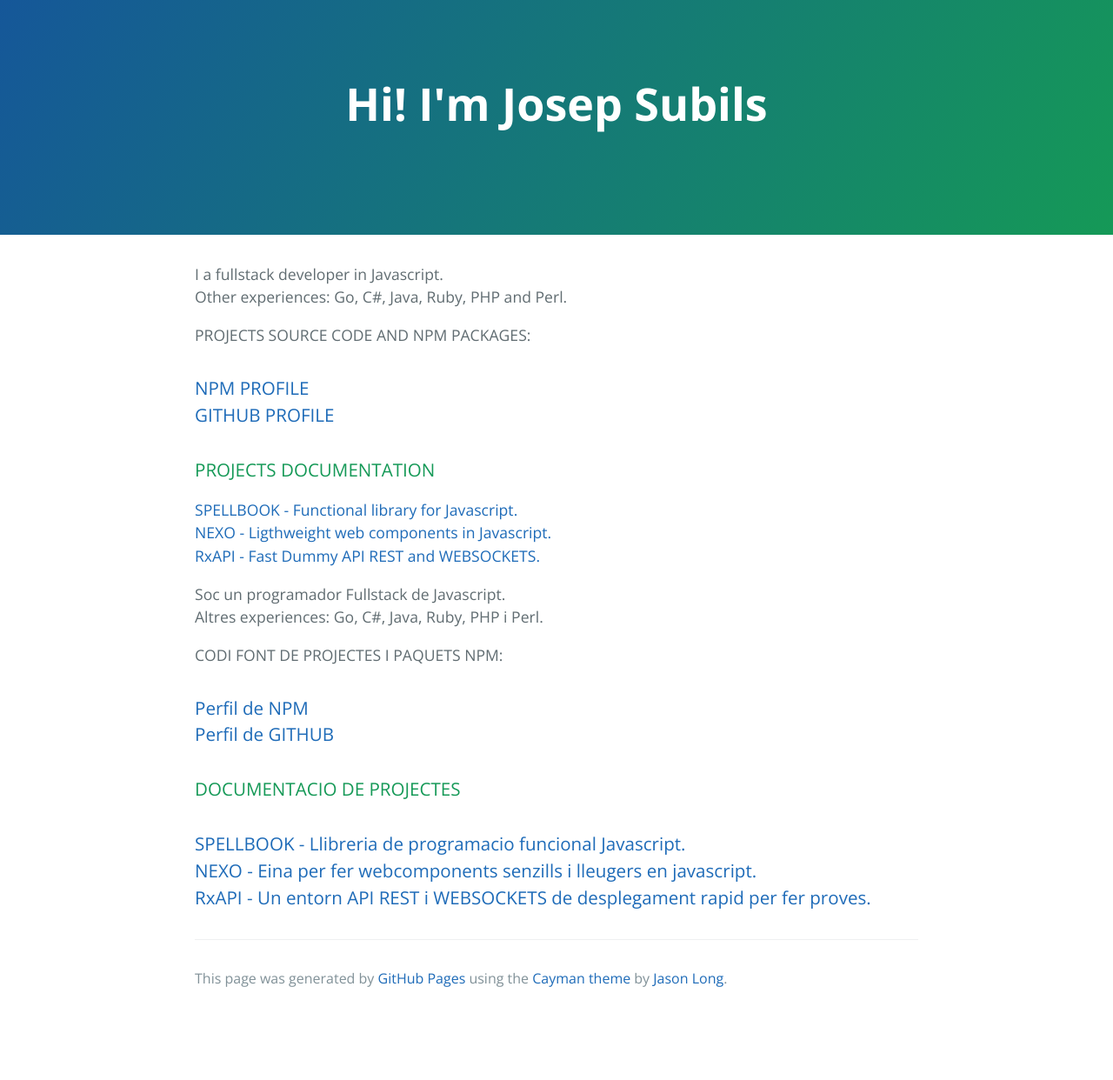
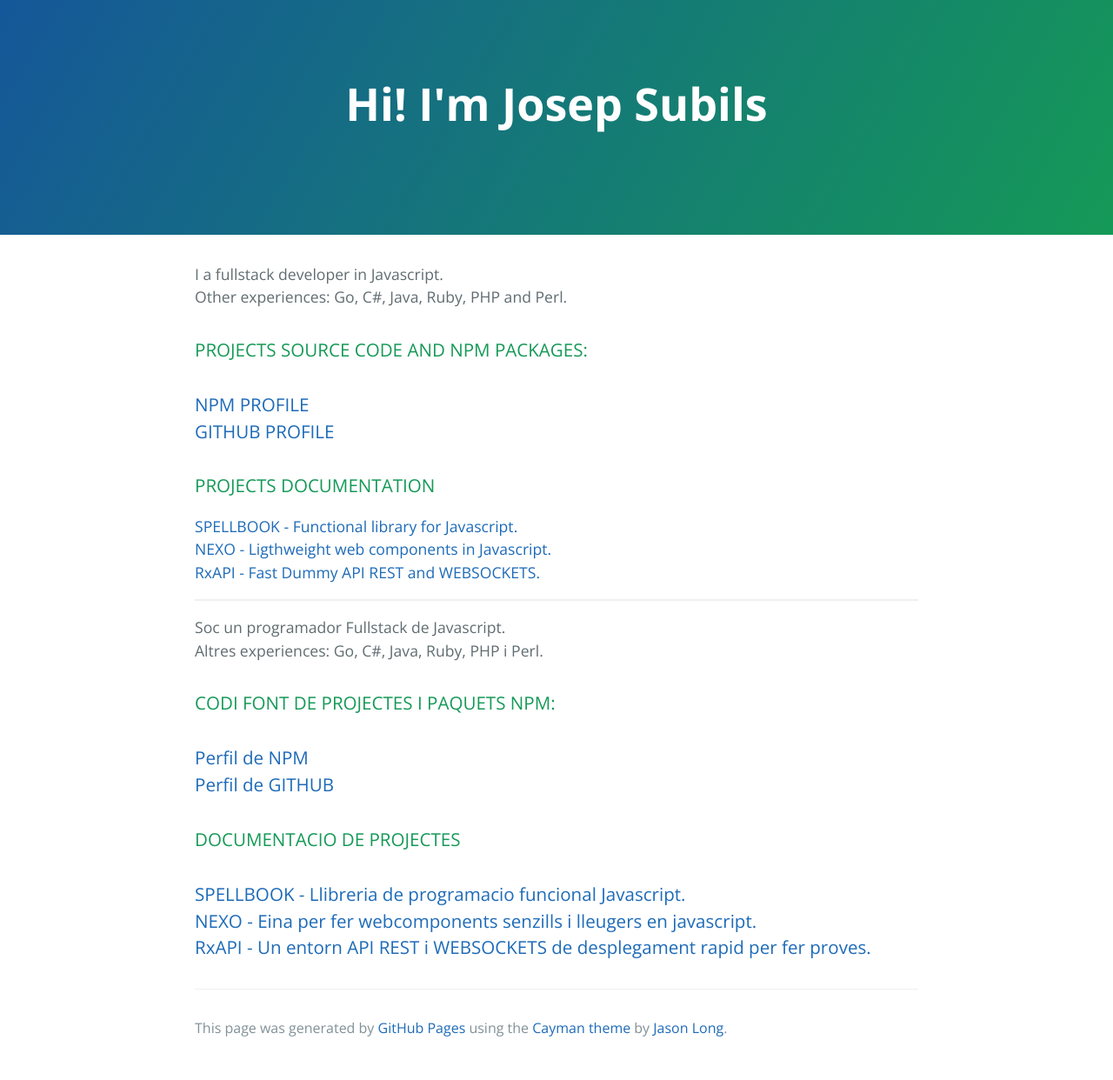
Before and after one commit to warlock/warlock.github.io, a Jekyll site: the page index.html, which Jekyll copies as it is, in a window 1280 px wide. Shown: the whole page at 87% size. Built offline with Jekyll 4.4.1, drawn with Linux system fonts in a browser that asks for light colours; before the commit the page ends 1185 px from its top, so only the background shows below that.

Commit message:
[Update] styles class

```diff
--- a/index.html
+++ b/index.html
@@ -19,15 +19,14 @@
       <p>I a fullstack developer in Javascript.<br>
         Other experiences: Go, C#, Java, Ruby, PHP and Perl.</p>
 
-      <a id="repo" class="anchor" href="#repo" aria-hidden="true"><span aria-hidden="true" class="octicon octicon-link"></span></a>PROJECTS SOURCE CODE AND NPM PACKAGES:<h3>
+      <h3><a id="repo" class="anchor" href="#repo" aria-hidden="true"><span aria-hidden="true" class="octicon octicon-link"></span></a>PROJECTS SOURCE CODE AND NPM PACKAGES:<h3>
 
       <p>
         <a href="https://www.npmjs.com/%7Ejosep">NPM PROFILE</a><br>
         <a href="https://github.com/warlock">GITHUB PROFILE</a>
       </p>
 
-      <h3>
-      <a id="projects-documentation" class="anchor" href="#projects-documentation" aria-hidden="true"><span aria-hidden="true" class="octicon octicon-link"></span></a>PROJECTS DOCUMENTATION</h3>
+      <h3><a id="projects-documentation" class="anchor" href="#projects-documentation" aria-hidden="true"><span aria-hidden="true" class="octicon octicon-link"></span></a>PROJECTS DOCUMENTATION</h3>
 
       <p>
         <a href="http://www.spellbook.io">SPELLBOOK - Functional library for Javascript.</a><br>
@@ -35,18 +34,19 @@
         <a href="https://warlock.gitbooks.io/rxapi/content">RxAPI - Fast Dummy API REST and WEBSOCKETS.</a>
       </p>
 
+<hr>
+
       <p>Soc un programador Fullstack de Javascript.<br>
         Altres experiences: Go, C#, Java, Ruby, PHP i Perl.</p>
 
-      <a id="repo-cat" class="anchor" href="#repo-cat" aria-hidden="true"><span aria-hidden="true" class="octicon octicon-link"></span></a>CODI FONT DE PROJECTES I PAQUETS NPM:<h3>
+      <h3><a id="repo-cat" class="anchor" href="#repo-cat" aria-hidden="true"><span aria-hidden="true" class="octicon octicon-link"></span></a>CODI FONT DE PROJECTES I PAQUETS NPM:<h3>
 
       <p>
         <a href="https://www.npmjs.com/%7Ejosep">Perfil de NPM</a><br>
         <a href="https://github.com/warlock">Perfil de GITHUB</a>
       </p>
 
-      <h3>
-      <a id="projects-documentation-cat" class="anchor" href="#projects-documentation-cat" aria-hidden="true"><span aria-hidden="true" class="octicon octicon-link"></span></a>DOCUMENTACIO DE PROJECTES<h3>
+      <h3><a id="projects-documentation-cat" class="anchor" href="#projects-documentation-cat" aria-hidden="true"><span aria-hidden="true" class="octicon octicon-link"></span></a>DOCUMENTACIO DE PROJECTES<h3>
 
       <p>
         <a href="http://www.spellbook.io">SPELLBOOK - Llibreria de programacio funcional Javascript.</a><br>
```
